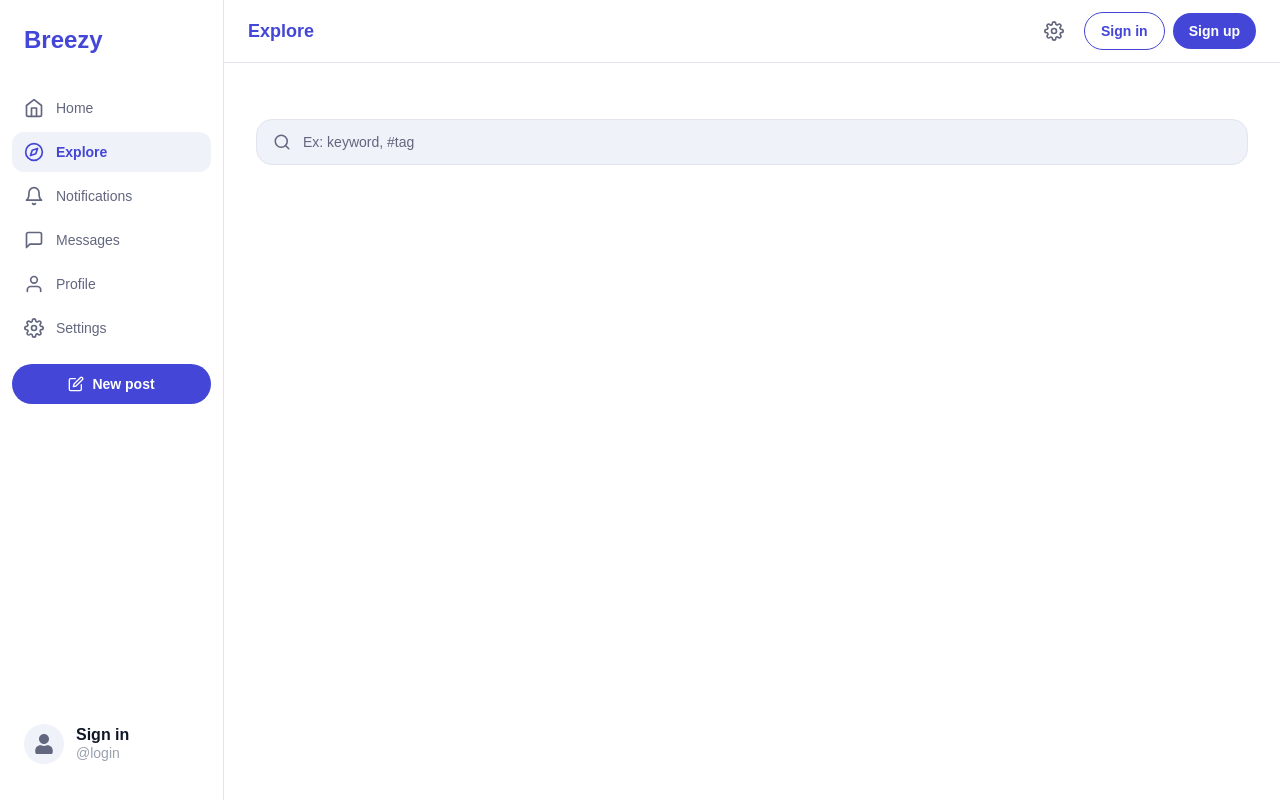
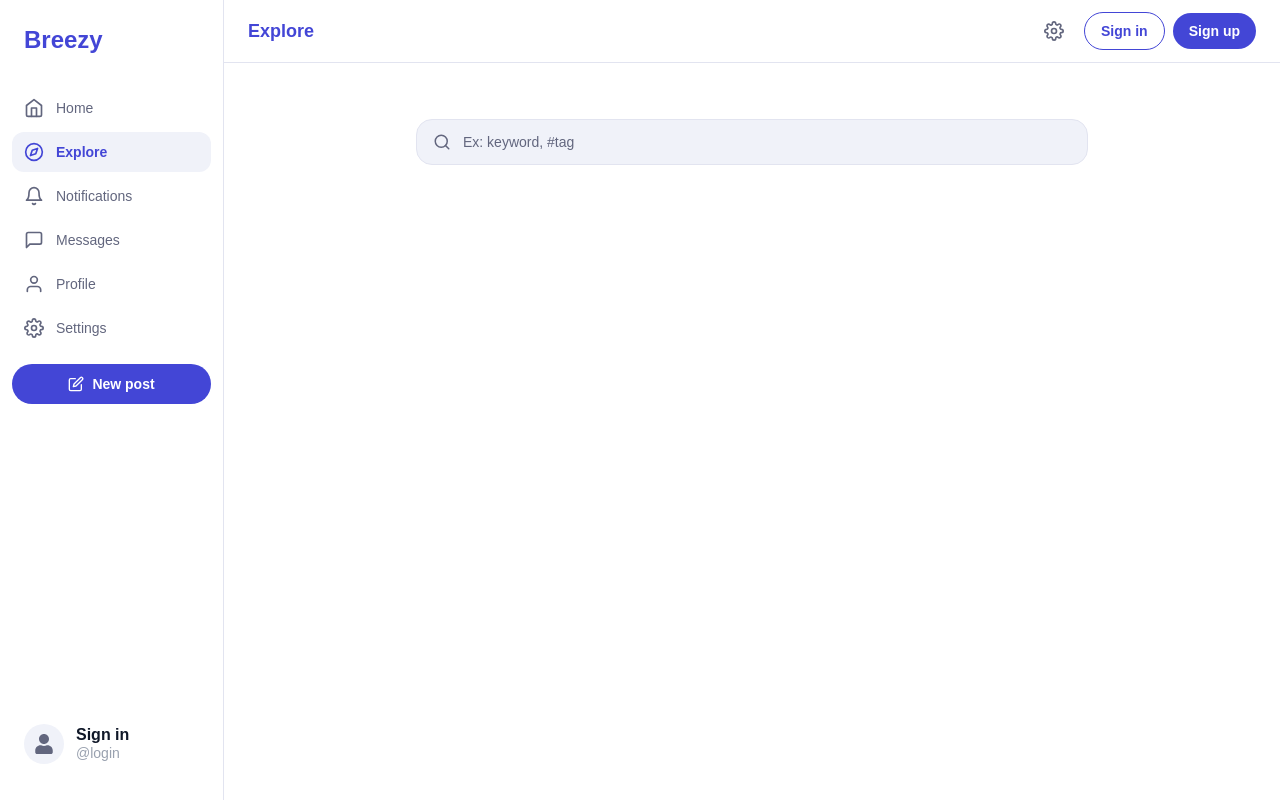
Before and after one commit to DAD-groupe-6/Breezy, a Next.js app in the folder front/: page /explorer in a window 1280 px wide. Built offline with nearby package versions, Linux system fonts and the light colour scheme.

Commit message:
refactor(front): update Searchbar component styling for improved layout in Explorer page

```diff
--- a/front/src/app/(app)/explorer/page.jsx
+++ b/front/src/app/(app)/explorer/page.jsx
@@ -20,7 +20,7 @@ export default function ExplorerPage() {
         value={query}
         onChange={(event) => setQuery(event.target.value)}
         placeholder={t('pages.explorer.searchPlaceholder')}
-        className="mt-8"
+        className="mx-auto mt-8 w-full max-w-2xl"
       />
     </div>
   )
```
